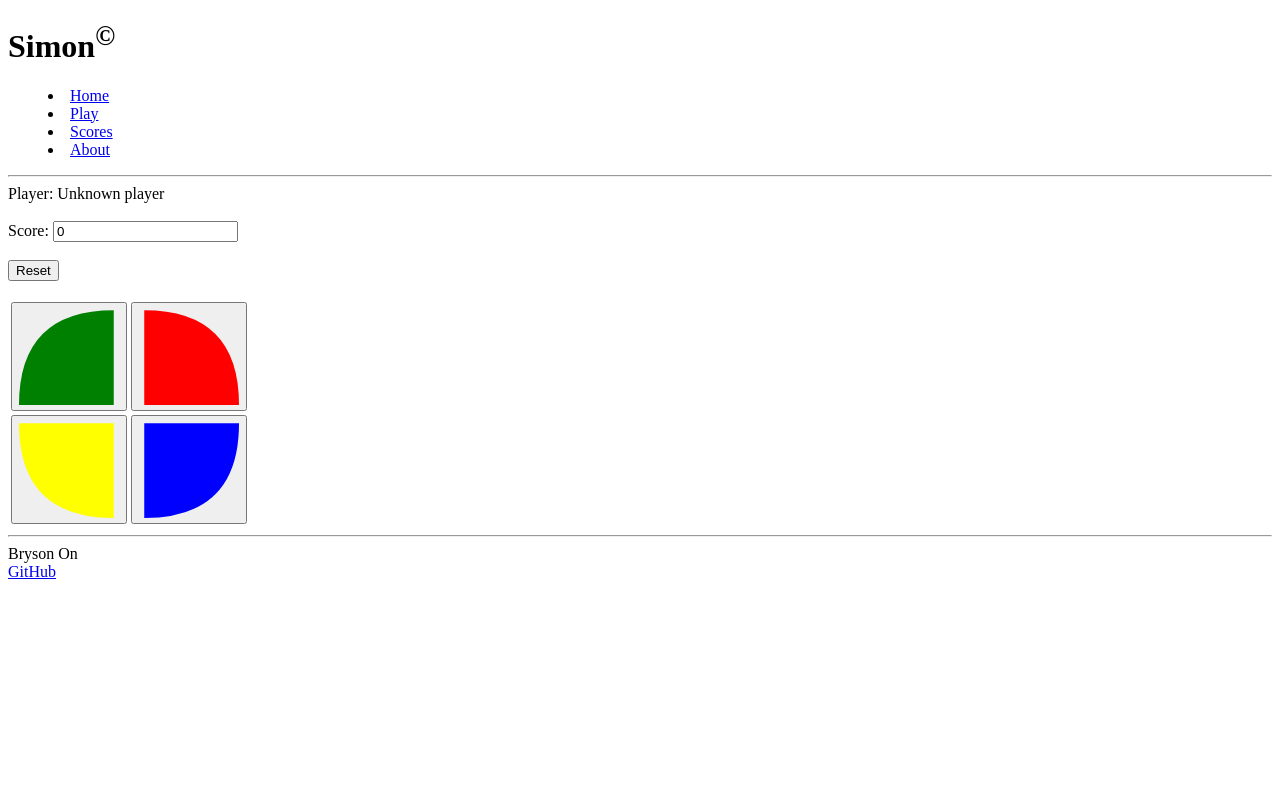
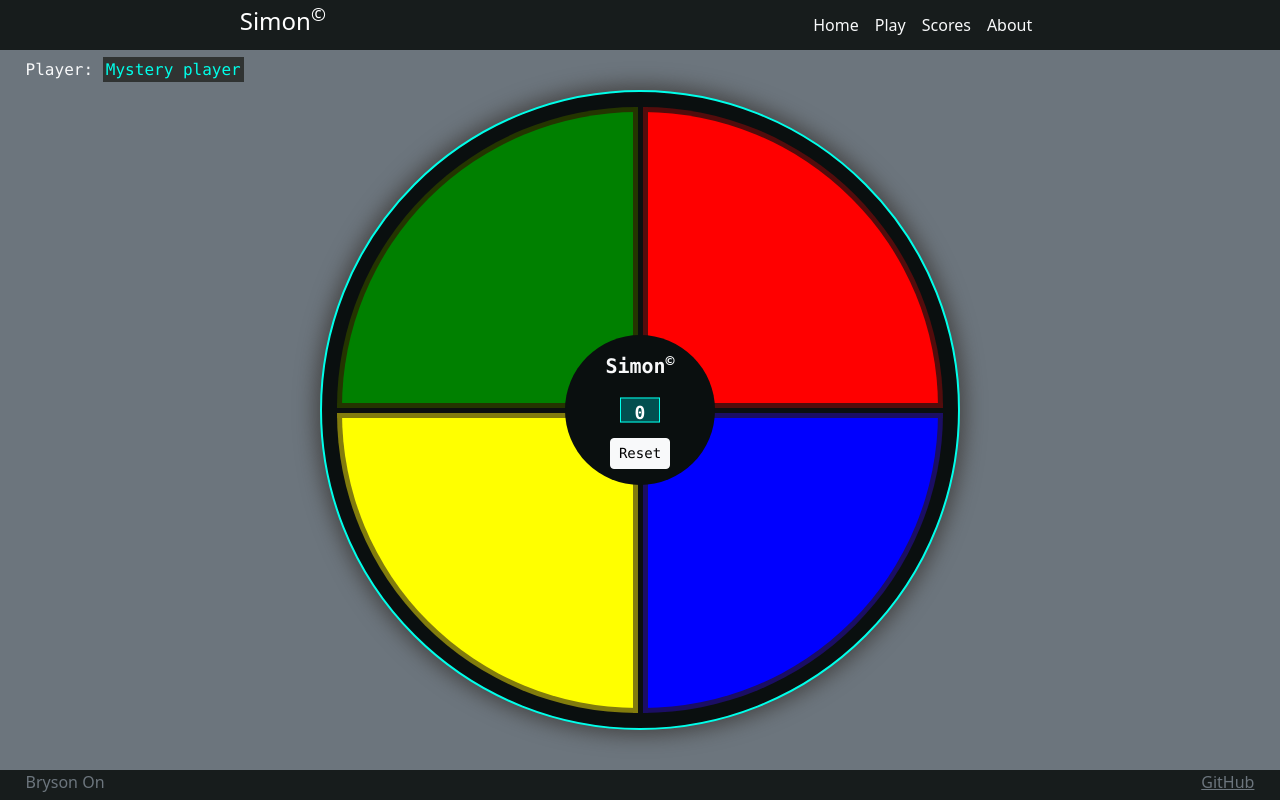
Before and after one commit to brysonon/simon, a plain HTML site: page play.html in a window 1280 px wide. Drawn offline with nearby package versions, Linux system fonts and the light colour scheme.

Commit message:
Implemented CSS to play.html. Created the button and added styles to main.css

```diff
--- a/main.css
+++ b/main.css
@@ -36,6 +36,106 @@ body {
     padding-right: 2vw;
   }
 
+  .players {
+    flex: 1;
+    width: 100%;
+    padding-top: 0.5em;
+  }
+
+  .player-name {
+    padding: 0.2em;
+    background-color: rgb(48, 51, 50);
+    color: rgb(0, 255, 234);
+  }
+
+  .game {
+    background: rgb(10, 15, 15);
+    border-radius: 50%;
+    box-shadow: 0 0 20px 5px rgb(69, 69, 69);
+    width: 80vw;
+    height: 80vw;
+    position: absolute;
+    min-width: 300px;
+    min-height: 300px;
+    max-width: min(80vmin, 1100px);
+    max-height: min(80vmin, 1100px);
+    border: 2px solid rgb(0, 255, 234);
+  }
+
+  .button-container {
+    width: 100%;
+    height: 100%;
+    display: grid;
+    grid-template-columns: 1fr 1fr;
+    gap: 5px;
+  }
+
+  .button-top-left {
+    border-radius: 100% 0 0 0;
+    margin: 15px 0 0 15px;
+    background-color: green;
+    border: thick solid rgb(36, 53, 0);
+  }
+
+  .button-top-right {
+    border-radius: 0 100% 0 0;
+    margin: 15px 15px 0 0;
+    background-color: red;
+    border: thick solid rgb(83, 12, 12);
+  }
+
+  .button-bottom-left {
+    border-radius: 0 0 0 100%;
+    margin: 0 0 15px 15px;
+    background-color: yellow;
+    border: thick solid rgb(130, 124, 13);
+  }
+
+  .button-bottom-right {
+    border-radius: 0 0 100% 0;
+    margin: 0 15px 15px 0;
+    background-color: blue;
+    border: thick solid rgb(27, 14, 100);
+  }
+
+  .controls {
+    position: absolute;
+    border-radius: 50%;
+    width: 150px;
+    height: 150px;
+    background-color: rgb(10, 15, 15);
+    padding: 1em;
+    display: flex;
+    align-items: center;
+    justify-content: space-between;
+    flex-direction: column;
+  }
+
+  .game-name {
+    font-size: 20px;
+    font-weight: bold;
+    margin-bottom: 0.5em;
+  }
+
+  .counter {
+    position: absolute;
+    text-align: center;
+    font-size: 18px;
+    font-weight: bold;
+    color: white;
+    cursor: default;
+    width: 40px;
+    height: 25px;
+    border: solid thin rgb(0, 255, 234);
+    background-color: rgb(2, 79, 79);
+  }
+
+  .center {
+    top: 50%;
+    left: 50%;
+    transform: translateX(-50%) translateY(-50%);
+  }
+
   @media (orientation: portrait) {
     header {
       flex-direction: column;
--- a/play.html
+++ b/play.html
@@ -1,104 +1,60 @@
 <!DOCTYPE html>
 <html lang="en">
   <head>
+    <!--Responsive meta tag-->
+    <meta name="viewport" content="width=device-width, initial-scale=1.0" />
+
     <title>Play</title>
+
+    <!--Link CSS file-->
+    <link rel="stylesheet" href="main.css" />
+
+    <!--Link Bootstrap-->
+    <link
+      href="https://cdn.jsdelivr.net/npm/bootstrap@5.2.2/dist/css/bootstrap.min.css"
+      rel="stylesheet"
+      integrity="sha384-Zenh87qX5JnK2Jl0vWa8Ck2rdkQ2Bzep5IDxbcnCeuOxjzrPF/et3URy9Bv1WTRi"
+      crossorigin="anonymous"
+    />
   </head>
-  <body>
-    <header>
-      <h1>Simon<sup>&copy;</sup></h1>
 
-      <nav>
-        <menu>
-          <li><a href="index.html">Home</a></li>
-          <li><a href="play.html">Play</a></li>
-          <li><a href="scores.html">Scores</a></li>
-          <li><a href="about.html">About</a></li>
-        </menu>
-      </nav>
+  <body class="bg-secondary text-light">
+    <header class="col-xs-1">
+      <a class="navbar-brand" href="index.html">
+        <h4 style="color:white">Simon<sup>&copy;</sup></h4>
+      </a>
 
-      <hr />
+      <ul class="nav col-12 col-md-auto mb-2 justify-content-center mb-md-0">
+        <li><a href="index.html" class="nav-link px-2 link-light">Home</a></li>
+        <li><a href="play.html" class="nav-link px-2 link-light">Play</a></li>
+        <li><a href="scores.html" class="nav-link px-2 link-light">Scores</a></li>
+        <li><a href="about.html" class="nav-link px-2 link-light">About</a></li>
+      </ul>
     </header>
 
-    <main>
-      <div>
-        <text>Player:</text>
-        <span>Unknown player</span>
+    <main class="d-flex bg-secondary align-items-center">
+      <div class="players">
+        Player:
+        <span class="player-name">Mystery player</span>
       </div>
-
-      <br />
-
-      <div>
-        <label for="count">Score:</label>
-        <input type="number" id="count" value="0"/>
-      </div>
-
-      <br />
-
-      <div>
-        <button>Reset</button>
-      </div>
-
-      <br />
-
-      <div>
-        <table>
-          <tr>
-            <td>
-              <button>
-                <svg
-                  viewBox="5 0 95 95"
-                  height="100"
-                  width="100"
-                >
-                  <path d="M 95,5 95,95 5,95 Q 5,5 95,5" fill="green" />
-                </svg>
-              </button>
-            </td>
-            <td>
-              <button>
-                <svg
-                  viewBox="0 0 95 95"
-                  height="100"
-                  width="100"
-                >
-                  <path d="M5,5 5,95 95,95 Q 95,5 5,5" fill="red" />
-                </svg>
-              </button>
-            </td>
-          </tr>
-          <tr>
-            <td>
-              <button>
-                <svg
-                  viewBox="5 0 95 95"
-                  height="100"
-                  width="100"
-                >
-                  <path d="M5,5 95,5 95,95 Q 5,95 5,5" fill="yellow" />
-                </svg>
-              </button>
-            </td>
-            <td>
-              <button>
-                <svg
-                  viewBox="0 0 95 95"
-                  height="100"
-                  width="100"
-                >
-                  <path d="M95,5 5,5 5,95 Q 95,95 95,5" fill="blue" />
-                </svg>
-              </button>
-            </td>
-          </tr>
-        </table>
+      <div class="game">
+        <div class="button-container">
+          <button class="button-top-left"></button>
+          <button class="button-top-right"></button>
+          <button class="button-bottom-left"></button>
+          <button class="button-bottom-right"></button>
+          <div class="controls center">
+            <div class="game-name">Simon<sup>&copy;</sup></div>
+            <div class="counter center">0</div>
+            <button class="btn btn-light btn-sm">Reset</button>
+          </div>
+        </div>
       </div>
     </main>
 
-    <footer>
-      <hr />
+    <footer class="text-dark text-muted">
       <text>Bryson On</text>
-      <br />
-      <a href="https://github.com/brysonon/simon.git">GitHub</a>
+      <a class="text-reset" href="https://github.com/brysonon/simon.git">GitHub</a>
     </footer>
   </body>
 </html>
```
